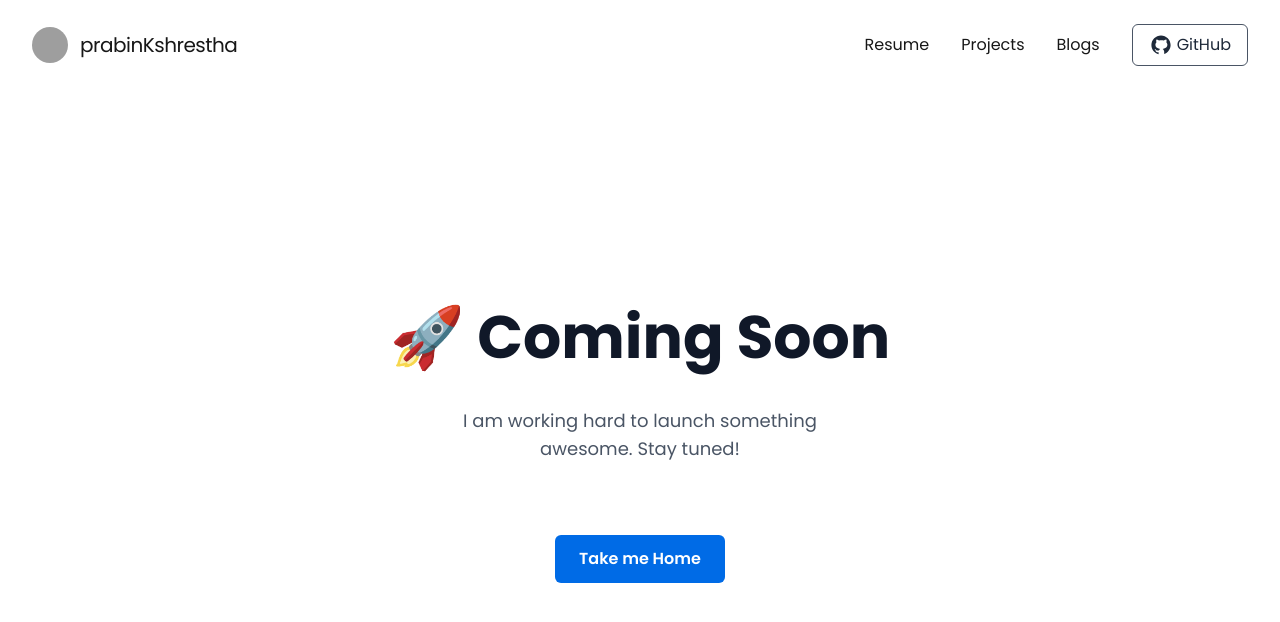
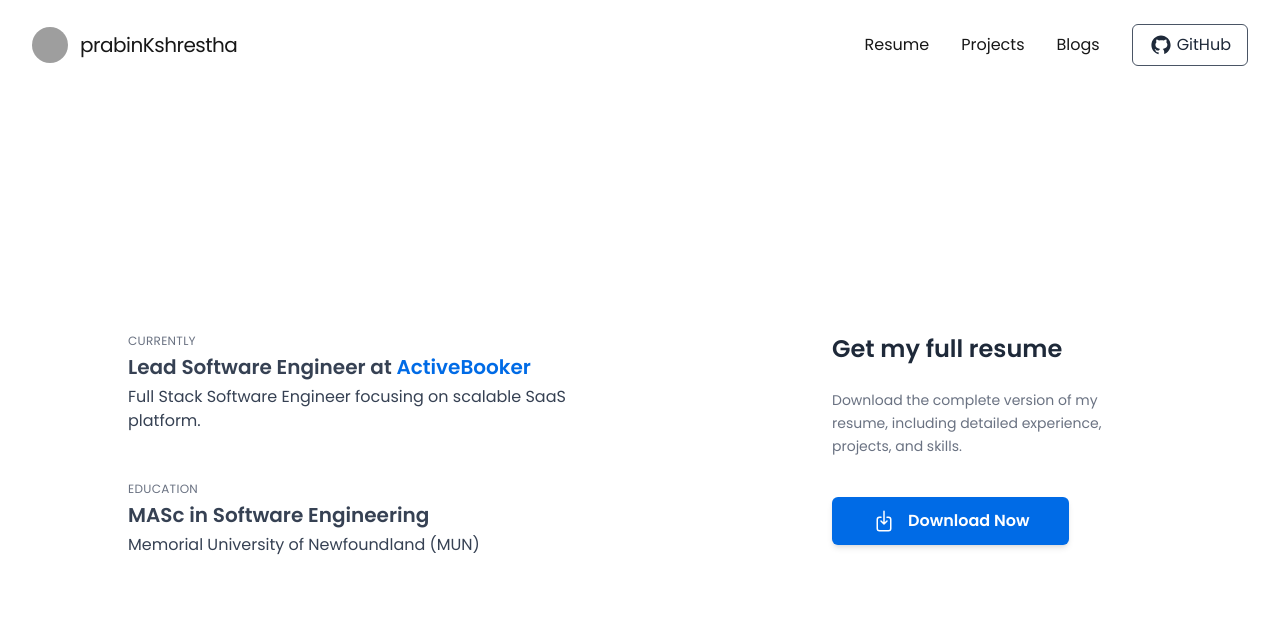
Before and after one commit to prabinKshrestha/prabin-portfolio, a Next.js app in the folder src/public-site/: page /resume in a window 1280 px wide. Shown: the top 622 px of the page. Built offline with nearby package versions, Linux system fonts and the light colour scheme; grey boxes are pictures that could not be loaded.

Commit message:
resume working page commit

```diff
--- a/src/public-site/app/page.tsx
+++ b/src/public-site/app/page.tsx
@@ -36,10 +36,9 @@ export default function Home() {
 					<p>St. John&rsquo;s, NL, Canada</p>
 				</div>
 
-				{/* Show designation if it's notable */}
 				<div className="space-y-1">
-					<p className="text-gray-500 uppercase text-xs tracking-wide">Designation</p>
-					<p>Software Engineer</p>
+					<p className="text-gray-500 uppercase text-xs tracking-wide">Education</p>
+					<p>MASc in Software Engineering, MUN</p>
 				</div>
 
 				<div className="space-y-2 mt-4">
--- a/src/public-site/app/resume/page.tsx
+++ b/src/public-site/app/resume/page.tsx
@@ -1,18 +1,63 @@
+import { ArrowDownOnSquareIcon, DocumentIcon } from "@heroicons/react/24/outline";
 import Link from "next/link";
 
 export default function Resume() {
 	return (
-		<div className="h-full flex flex-col items-center justify-center flex-1 gap-10">
-			<h1 className="text-6xl font-extrabold text-gray-900">🚀 Coming Soon</h1>
-			<p className="text-lg text-gray-600 max-w-md text-center mb-8">
-				I am working hard to launch something awesome. Stay tuned!
-			</p>
-			<Link
-				href="/"
-				className="inline-block bg-primary hover:bg-primary-dark text-white font-semibold px-6 py-3 rounded-md transition"
-			>
-				Take me Home
-			</Link>
-		</div>
+		<section className="flex flex-col items-center justify-center max-w-7xl mx-auto px-6 py-12 gap-16 min-h-full">
+			<div className="flex flex-col md:flex-row gap-24 w-full max-w-5xl">
+				{/* Left: Highlights */}
+				<div className="flex flex-col gap-12 flex-1 text-gray-700 text-center md:text-left">
+					{/* Current Role */}
+					<div className="space-y-1">
+						<p className="text-xs uppercase tracking-wide text-gray-500">Currently</p>
+						<p className="text-xl font-semibold">
+							Lead Software Engineer at{" "}
+							<Link
+								href="https://activebooker.com"
+								target="_blank"
+								rel="noopener noreferrer"
+								className="text-primary hover:underline"
+							>
+								ActiveBooker
+							</Link>
+						</p>
+						<p className="max-w-md mx-auto md:mx-0 text-md">
+							Full Stack Software Engineer focusing on scalable SaaS platform.
+						</p>
+					</div>
+
+					{/* Education */}
+					<div className="space-y-1">
+						<p className="text-xs uppercase tracking-wide text-gray-500">Education</p>
+						<p className="text-xl font-semibold">MASc in Software Engineering</p>
+						<p className="max-w-md mx-auto md:mx-0 text-md">Memorial University of Newfoundland (MUN)</p>
+					</div>
+				</div>
+
+				{/* Right: Resume Download */}
+				<aside className="flex flex-col items-center md:items-start gap-6 max-w-xs mx-auto md:mx-0 text-gray-800">
+
+					<h3 className="text-2xl font-semibold flex items-center gap-2">
+						Get my full resume
+					</h3>
+
+					<p className="max-w-xs text-sm leading-relaxed text-center md:text-left text-gray-500">
+						Download the complete version of my resume, including detailed experience, projects, and skills.
+					</p>
+
+					<a
+						href="/Prabin_Kumar_Shrestha_Resume.pdf"
+						target="_blank"
+						rel="noopener noreferrer"
+						download
+						className="inline-flex items-center justify-center w-full md:w-auto gap-3 px-10 py-3 font-semibold text-white bg-primary rounded-md shadow-md hover:bg-primary-700 transition mt-4"
+						aria-label="Download Resume PDF"
+					>
+						<ArrowDownOnSquareIcon className="w-6 h-6" aria-hidden="true" />
+						Download Now
+					</a>
+				</aside>
+			</div>
+		</section>
 	);
 }
```
